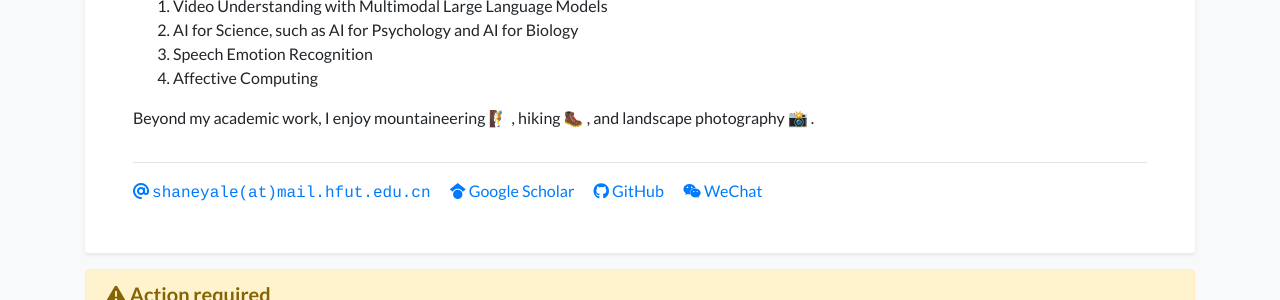
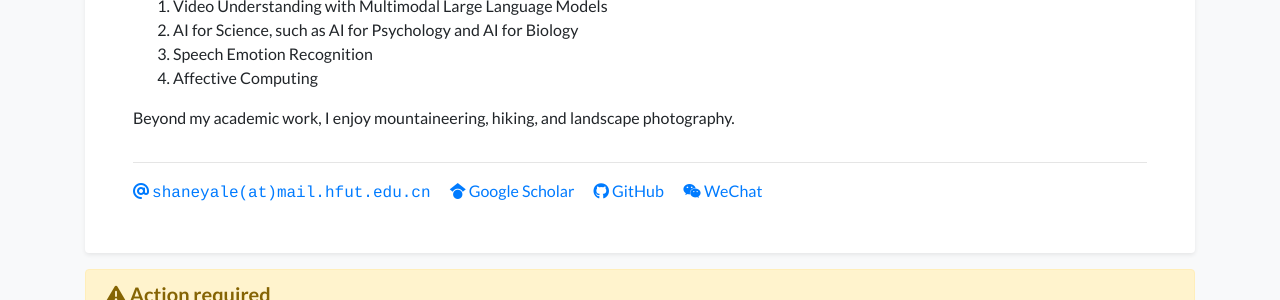
Before and after one commit to shaneyale2005/shaneyale2005.github.io, a Jekyll site: the page built from index.html, in a window 1280 px wide and 900 px high. Shown: the part 448-748 px from the top of the window. Built offline with Jekyll 4.4.1, drawn with Linux system fonts in a browser that asks for light colours; nearby versions of some CDN libraries; a style sheet for code colours, icons or effects is not loaded.

```diff
--- a/_data/profile.yml
+++ b/_data/profile.yml
@@ -40,7 +40,7 @@ short_bio: >-
   </ol>
   </p>
   <p>
-    Beyond my academic work, I enjoy mountaineering 🧗 , hiking 🥾 , and landscape photography 📸 .
+    Beyond my academic work, I enjoy mountaineering, hiking, and landscape photography.
   </p>
 
 
```
